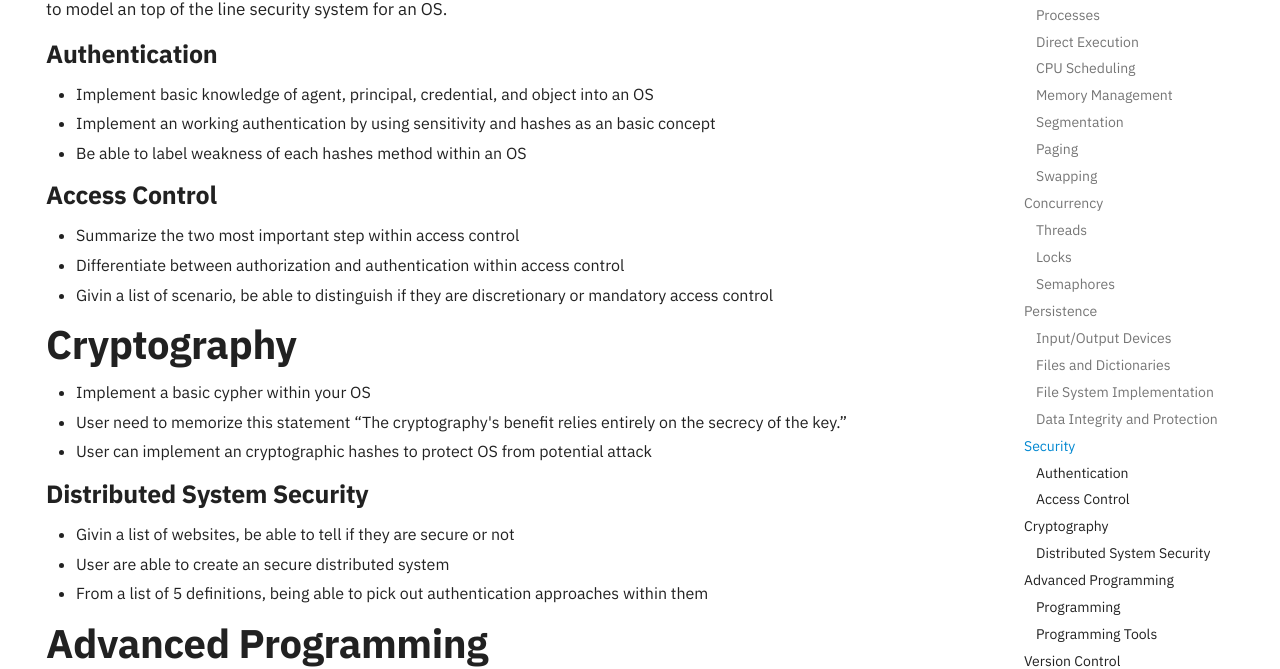
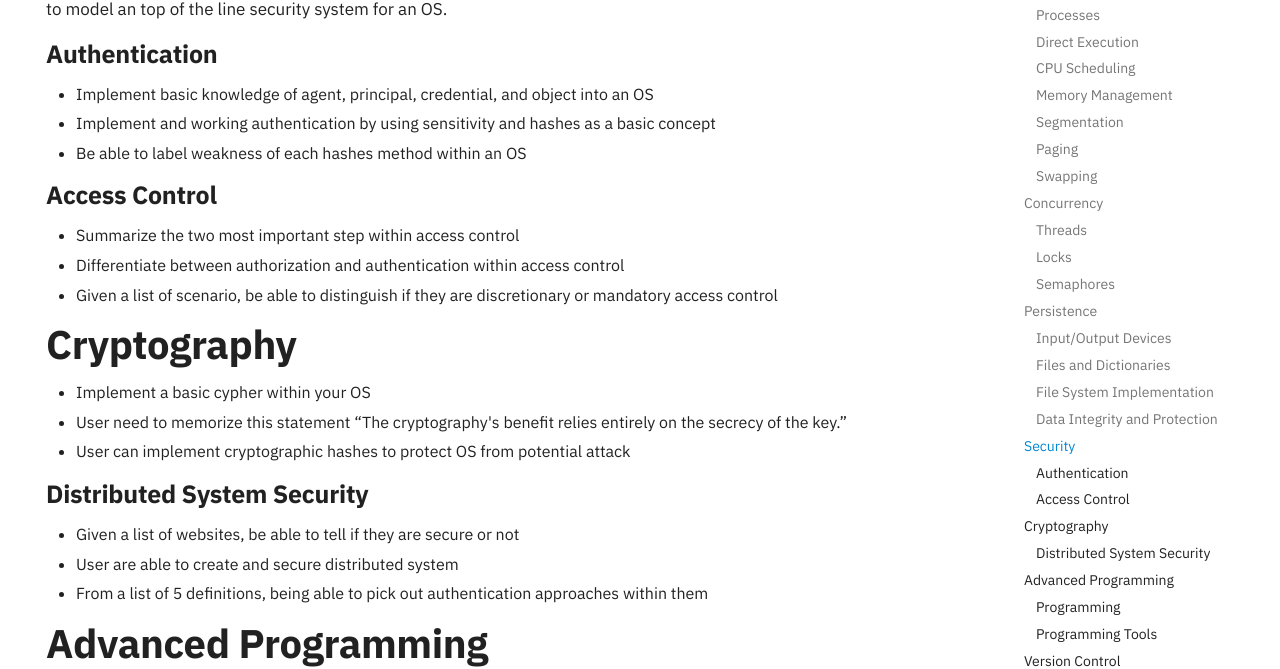
Before and after one commit to OS-Sketch/www.os-sketch.com, an MkDocs documentation site: the page built from docs/operating-systems/learning-objectives.md, in a window 1280 px wide and 900 px high, scrolled down 3039 px. Shown: the part 147-816 px from the top of the window. Built offline with MkDocs 1.6.1 and Material for MkDocs 9.7.7, drawn with Linux system fonts in a browser that asks for light colours; some of the changed text lies outside the part shown.

Commit message:
docs: Revise spelling of objectives

```diff
--- a/docs/operating-systems/learning-objectives.md
+++ b/docs/operating-systems/learning-objectives.md
@@ -49,7 +49,7 @@
 - Trace the steps of a Limited Direct Execution
 - Measure the estimated cost of a given system call
 - Trace the steps of Context Switch code
-- Measure the cost of context switch code using the lmbench tool
+- Measure the cost of context switch code using the `lmbench` tool
 
 ### CPU Scheduling
 
@@ -142,25 +142,25 @@
 ### Authentication
 
 - Implement basic knowledge of agent, principal, credential, and object into an OS
-- Implement an working authentication by using sensitivity and hashes as an basic concept
+- Implement and working authentication by using sensitivity and hashes as a basic concept
 - Be able to label weakness of each hashes method within an OS
 
 ### Access Control
 
 - Summarize the two most important step within access control
 - Differentiate between authorization and authentication within access control
-- Givin a list of scenario, be able to distinguish if they are discretionary or mandatory access control
+- Given a list of scenario, be able to distinguish if they are discretionary or mandatory access control
 
 ## Cryptography
 
 - Implement a basic cypher within your OS
 - User need to memorize this statement “The cryptography's benefit relies entirely on the secrecy of the key.”
-- User can implement an cryptographic hashes to protect OS from potential attack
+- User can implement cryptographic hashes to protect OS from potential attack
 
 ### Distributed System Security
 
-- Givin a list of websites, be able to tell if they are secure or not
-- User are able to create an secure distributed system
+- Given a list of websites, be able to tell if they are secure or not
+- User are able to create and secure distributed system
 - From a list of 5 definitions, being able to pick out authentication approaches within them
 
 ## Advanced Programming
```
